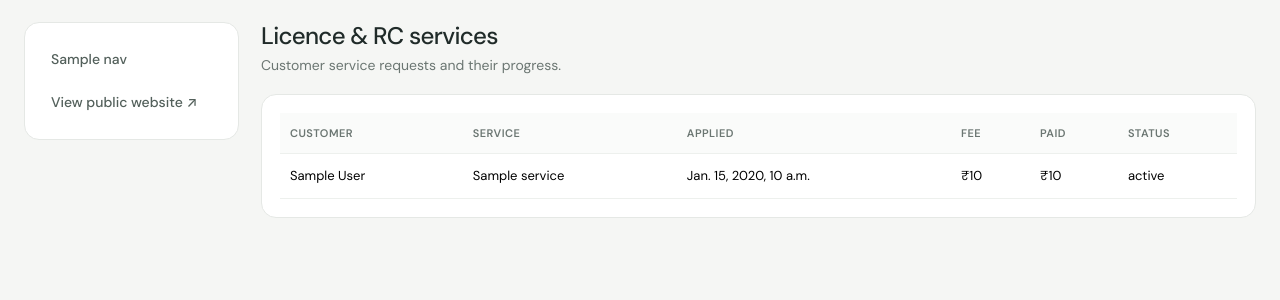
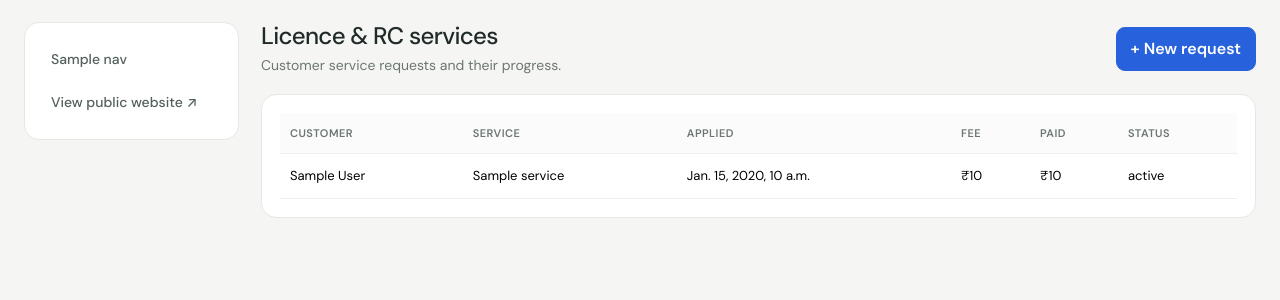
Before and after one commit to Hardikkk-1209/RBAC_PayemntGateway-db, a Django app: template templates/admin/service_requests.html in a window 1280 px wide. Shown: the part 65-365 px from the top of the page. Run offline with Django 5.2, Linux system fonts and the light colour scheme; the template is opened without the code that fills it: most values are stand-ins (such as "Sample title", 1, 10 or a date in 2020).

Commit message:
feat: add admin extension and operational forms

```diff
--- a/templates/admin/service_requests.html
+++ b/templates/admin/service_requests.html
@@ -1 +1 @@
-{% extends "admin/base_admin.html" %}{% block content %}<div class="page-head"><div><h1>Licence & RC services</h1><div class="muted">Customer service requests and their progress.</div></div></div><section class="panel"><div class="table-responsive"><table class="table"><thead><tr><th>Customer</th><th>Service</th><th>Applied</th><th>Fee</th><th>Paid</th><th>Status</th></tr></thead><tbody>{% for r in requests %}<tr><td>{{ r.customer.full_name }}</td><td>{{ r.service.name }}</td><td>{{ r.application_date }}</td><td>₹{{ r.custom_fee }}</td><td>₹{{ r.amount_paid }}</td><td>{{ r.get_status_display }}</td></tr>{% empty %}<tr><td colspan="6" class="empty">No service requests.</td></tr>{% endfor %}</tbody></table></div></section>{% endblock %}
+{% extends "admin/base_admin.html" %}{% block content %}<div class="page-head"><div><h1>Licence & RC services</h1><div class="muted">Customer service requests and their progress.</div></div><a class="btn btn-primary" href="{% url 'service_request_create' %}">+ New request</a></div><section class="panel"><div class="table-responsive"><table class="table"><thead><tr><th>Customer</th><th>Service</th><th>Applied</th><th>Fee</th><th>Paid</th><th>Status</th></tr></thead><tbody>{% for r in requests %}<tr><td>{{ r.customer.full_name }}</td><td>{{ r.service.name }}</td><td>{{ r.application_date }}</td><td>₹{{ r.custom_fee }}</td><td>₹{{ r.amount_paid }}</td><td>{{ r.get_status_display }}</td></tr>{% empty %}<tr><td colspan="6" class="empty">No service requests.</td></tr>{% endfor %}</tbody></table></div></section>{% endblock %}
```
